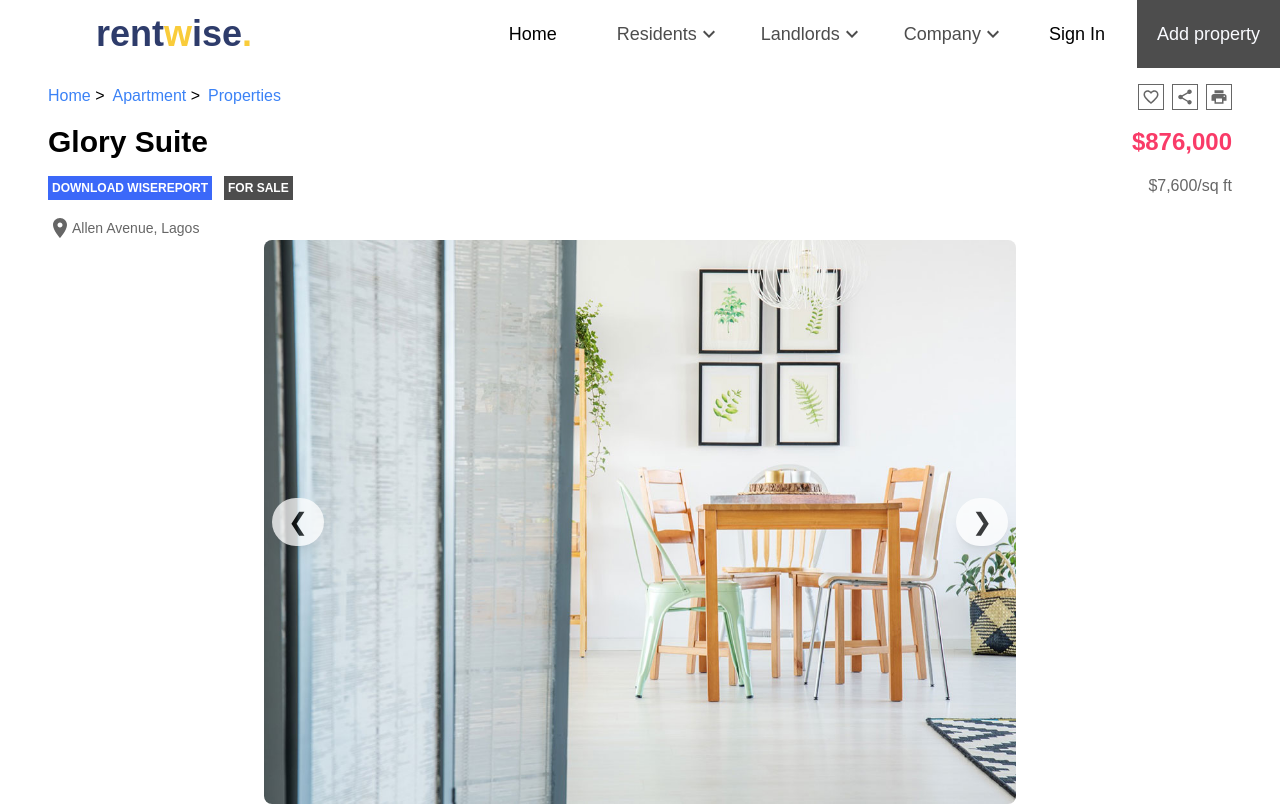
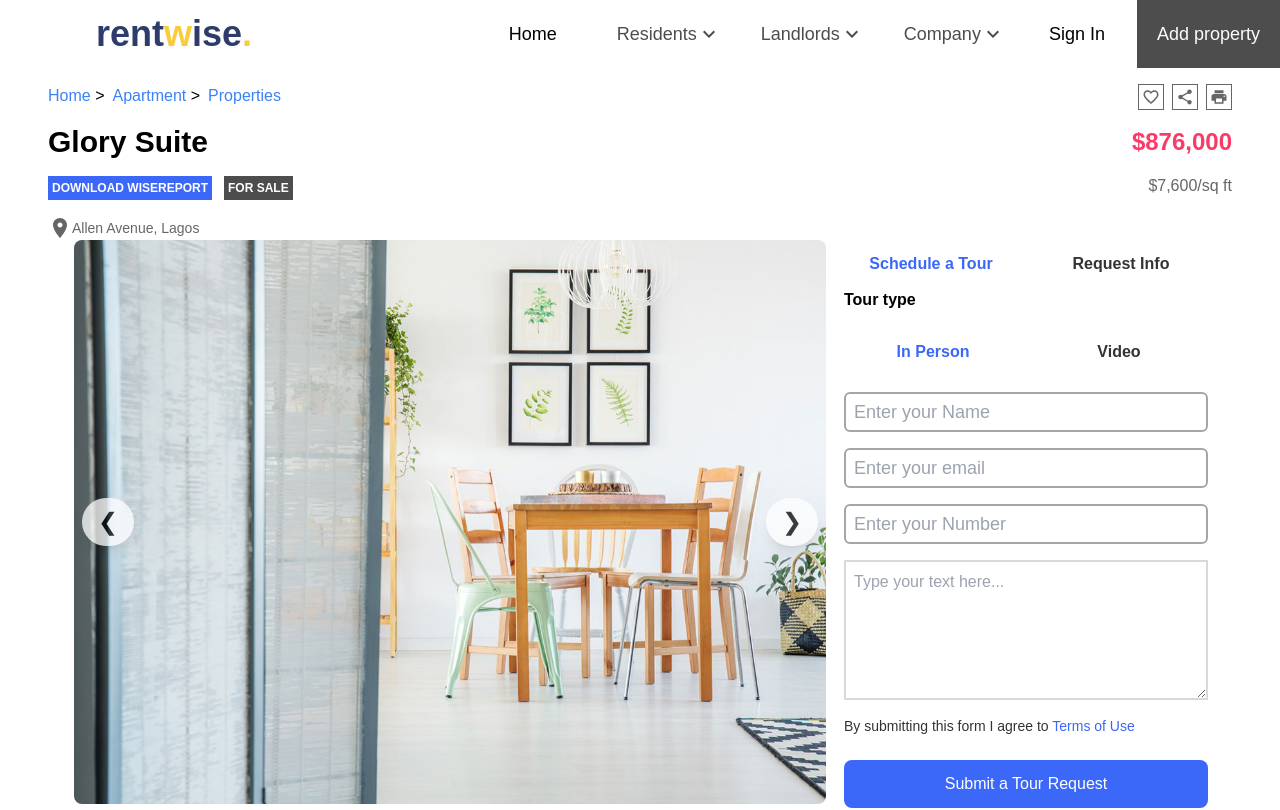
Before and after one commit to Obadea/rentwise, a React (Create React App) app: page /apartment/properties in a window 1280 px wide. Shown: the top 810 px of the page. Built offline with nearby package versions, Linux system fonts and the light colour scheme; a web font is replaced by a local one.

Commit message:
schedule a tour

```diff
--- a/src/pages/propertyPage/PropertyPage.jsx
+++ b/src/pages/propertyPage/PropertyPage.jsx
@@ -19,14 +19,17 @@ import SimilarListing from "./components/SimilarListing";
 import Footer from "../../components/Footer";
 import ImageSlider from "./components/ImageSlider";
 import PropertyName from "./components/PropertyName";
+import ScheduleATour from "./components/ScheduleATour";
 
 function PropertyPage() {
   return (
     <div>
       <Header />
+      <PropertyName />
+      <div className="flex px-16">
+        <div className="flex-1 ">
+          <div>{/* Horizontal navbar for each vertical component */}</div>
 
-      <div>{/* Horizontal navbar for each vertical component */}</div>
-      <PropertyName />
           <ImageSlider />
           {/* <ScheduleTour /> */}
           {/* Overview component */}
@@ -38,6 +41,7 @@ function PropertyPage() {
           <EnergyClass />
           <Features />
           <MortgageCalculator />
+          <ScheduleATour />
           <Video />
           <WalkScore />
           <ContactInfo />
@@ -46,6 +50,11 @@ function PropertyPage() {
           <SimilarListing />
           <Footer />
         </div>
+        <div className="sticky top-40 z-10 f">
+          <ScheduleATour />
+        </div>
+      </div>
+    </div>
   );
 }
 
--- a/src/pages/propertyPage/components/ScheduleATour.jsx
+++ b/src/pages/propertyPage/components/ScheduleATour.jsx
@@ -2,25 +2,29 @@ import React from "react";
 
 function ScheduleATour() {
   return (
-    <div className="flex flex-col ">
+    <div className=" sticky top-40 z-10 flex flex-col w-[380px]">
       <div className="flex">
-        <h4 className="text-customSearchblue text-base font-bold">
+        <h4 className="text-customSearchblue text-base font-bold text-center py-3 flex-1">
           Schedule a Tour
         </h4>
-        <h4 className="text-[#333333] text-base font-bold">Request Info</h4>
+        <h4 className="text-[#333333] text-base font-bold text-center py-3 flex-1">
+          Request Info
+        </h4>
       </div>
-      <div>
-        <div>
-          <h3>Tour type</h3>
+      <div className="px-2">
+        <div className="flex flex-col gap-4">
+          <h3 className="font-bold text-base text-[#33333]">Tour type</h3>
 
-          <div className="flex flex-col ">
-            <h4 className="text-customSearchblue text-base font-bold">
+          <div className="flex gap-2 ">
+            <h4 className="text-customSearchblue text-base font-bold py-3 text-center flex-1">
               In Person
             </h4>
-            <h4 className="text-[#333333] text-base font-bold">Video</h4>
+            <h4 className="text-[#333333] text-base font-bold text-center py-3 flex-1">
+              Video
+            </h4>
           </div>
 
-          <div>
+          <div className="flex flex-col gap-4">
             <input
               type="text"
               id="name"
@@ -42,10 +46,21 @@ function ScheduleATour() {
             <textarea
               placeholder="Type your text here..."
               rows="5"
-              cols="30"
-              className="border-2 border-customgray3 p-2"
+              //   cols="30"
+              className="border-2 border-customgray3 w-full p-2"
             ></textarea>
+            <h4 className="text-sm font-normal text-[#333333]">
+              By submitting this form I agree to{" "}
+              <span className="cursor-pointer text-customSearchblue">
+                Terms of Use
+              </span>
+            </h4>
           </div>
+        </div>
+        <div>
+          <button className="bg-customSearchblue text-white w-full mt-6 p-3 rounded-lg">
+            Submit a Tour Request
+          </button>
         </div>
       </div>
     </div>
```
Lines whose indentation alone changed are shown as unchanged.
